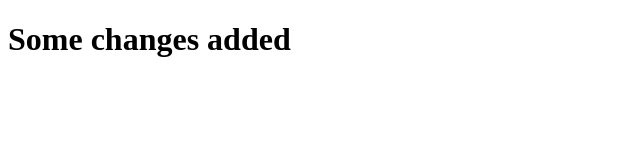
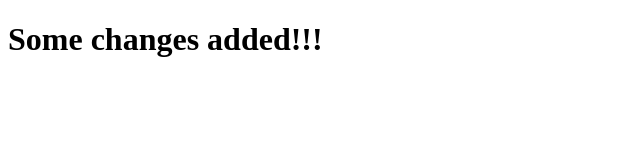
Before and after one commit to Swetha-karthikeyan264/Frist, a plain HTML site: page SomthingAdd.html in a window 1280 px wide. Shown: the full height of the page, 0-640 px from the left. Drawn offline with Linux system fonts and the light colour scheme.

Commit message:
feat : new changes

```diff
--- a/SomthingAdd.html
+++ b/SomthingAdd.html
@@ -7,7 +7,7 @@
 </head>
 <body>
     <h1>
-        Some changes added
+        Some changes added!!!
     </h1>
 </body>
 </html>
```
